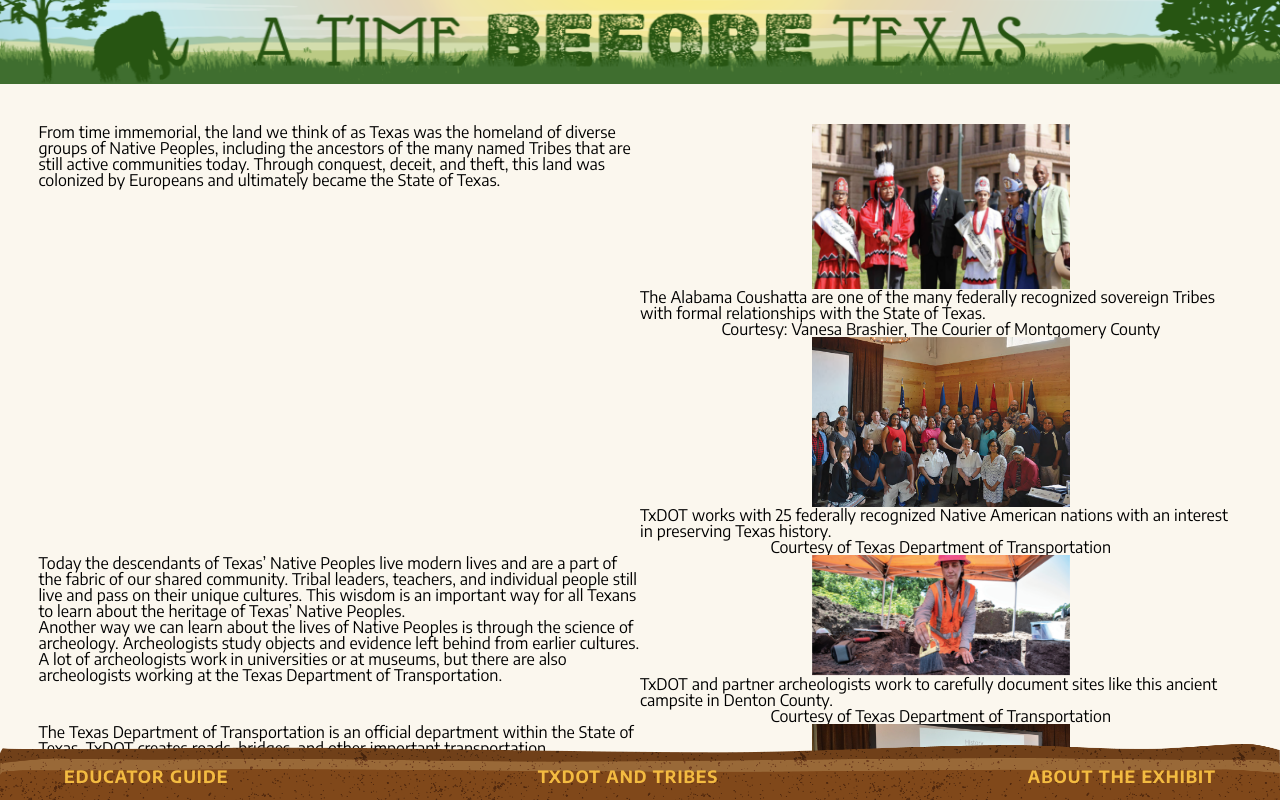
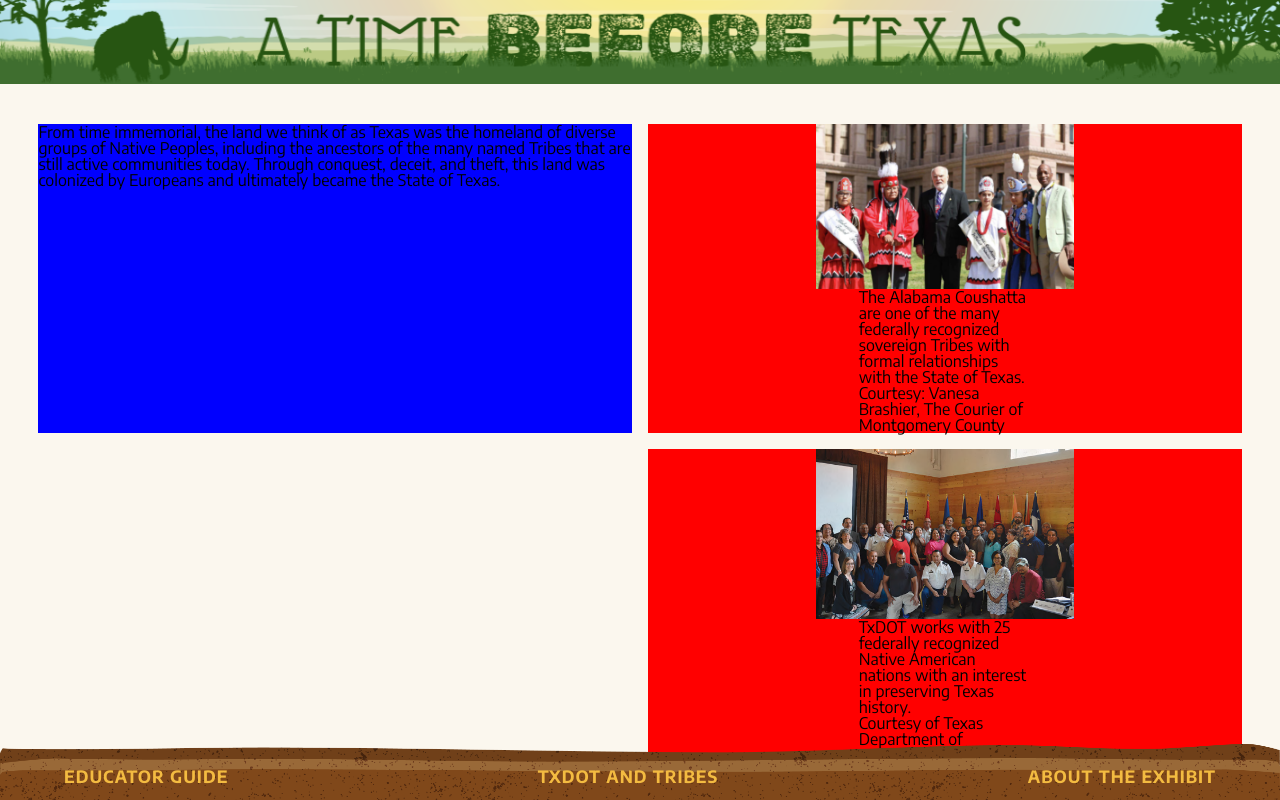
Before and after one commit to scottdickerson/paleoindian-site, a Next.js app: page /txdot-and-tribes in a window 1280 px wide. Shown: the top 800 px of the page. Built offline with nearby package versions, Linux system fonts and the light colour scheme; a web font is replaced by a local one.

Commit message:
resizing text

```diff
--- a/src/pages/txdot-and-tribes.tsx
+++ b/src/pages/txdot-and-tribes.tsx
@@ -24,6 +24,7 @@ const TXDotAndTribes = () => {
                         <Image
                             src={groupImage}
                             alt='group'
+                            className={styles.image}
                         />
                         <p>
                             The Alabama Coushatta are one of the many federally recognized sovereign Tribes with formal relationships with the State of Texas.
@@ -36,6 +37,7 @@ const TXDotAndTribes = () => {
                         <Image
                             src={groupImageTwo}
                             alt='group'
+                            className={styles.image}
                         />
                         <p>
                             TxDOT works with 25 federally recognized Native American nations with an interest in preserving Texas history.
@@ -59,6 +61,7 @@ const TXDotAndTribes = () => {
                         <Image
                             src={archeologists}
                             alt='archeologists'
+                            className={styles.image}
                         />
                         <p>
                             TxDOT and partner archeologists work to carefully document sites like this ancient campsite in Denton County.
@@ -79,6 +82,7 @@ const TXDotAndTribes = () => {
                         <Image
                             src={presentation}
                             alt='presentation'
+                            className={styles.image}
                         />
                         <p>
                             The TxDOT Tribal Consultation process allows TxDOT to work with tribes to identify and determine any potential effect the project will have on places of cultural significance to the tribes, including prehistoric archeological sites and cemeteries.
@@ -105,6 +109,7 @@ const TXDotAndTribes = () => {
                         <Image
                             src={endingImage}
                             alt='endingImage'
+                            className={styles.image}
                         />
                         <p>
                             Working together TxDOT and Tribal representatives created this educational booklet. You can download a copy here or in the Educator’s Guide.
--- a/src/styles/TXDotAndTribes.module.scss
+++ b/src/styles/TXDotAndTribes.module.scss
@@ -4,10 +4,12 @@
     grid-template-columns: 1fr 1fr;
     --text-column: 1;
     --image-column: 2;
+    gap: 1rem;
 }
 
 .textBlock {
     grid-column: var(--text-column);
+    background-color: blue;
 }
 
 .imageBlock {
@@ -16,7 +18,17 @@
     flex-direction: column;
     justify-content: center;
     align-items: center;
+    background-color: red;
+}
 
+.imageBlock > p {
+    max-width: 29%;
+}
+
+.image {
+    width: auto;
+    height: auto;
+    object-fit: cover;
 }
 
 @media screen and (max-width: 950px) {
```
